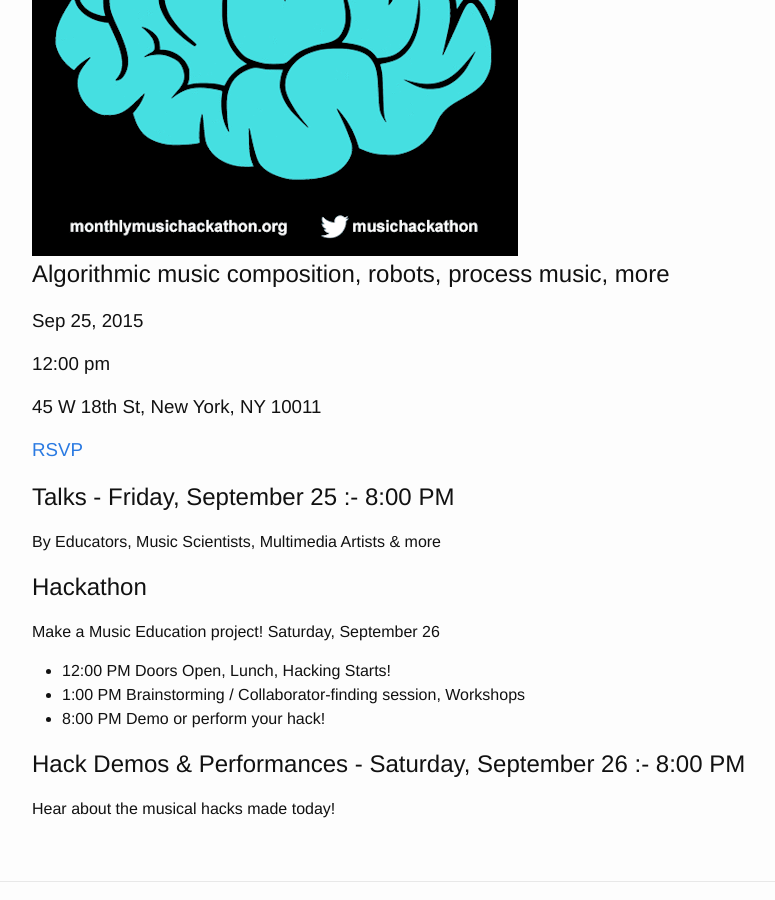
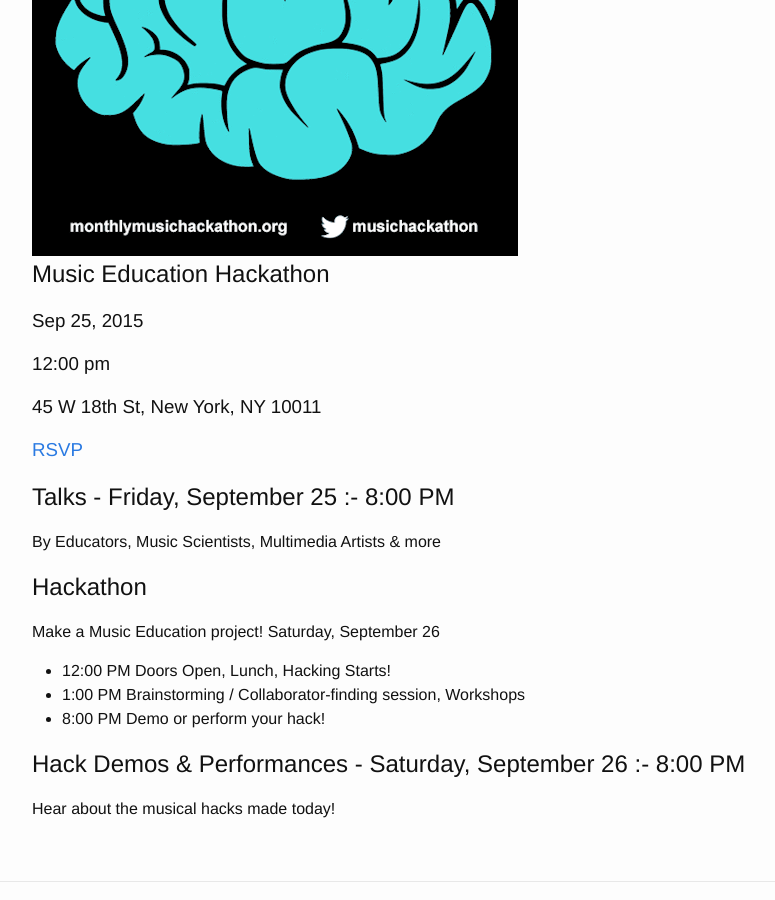
Before and after one commit to musichackathon/mmh_jekyll, a Jekyll site: the page built from _events/2015-09-25.md, in a window 1280 px wide and 900 px high, scrolled down 718 px. Shown: the whole window, without its empty margins (238-1013 px from the left). Built offline with Jekyll 4.4.1, drawn with Linux system fonts in a browser that asks for light colours.

Commit message:
Update 2015-09-25.md

```diff
--- a/_events/2015-09-25.md
+++ b/_events/2015-09-25.md
@@ -1,6 +1,6 @@
 ---
 title: "Music Education Hackathon"
-description: "Algorithmic music composition, robots, process music, more"
+description: "Music Education Hackathon"
 date: 2015-09-25 12:00 PM
 address: "45 W 18th St, New York, NY 10011"
 rsvp: "https://www.eventbrite.com/e/music-education-hackathon-tickets-18389569698"
```
